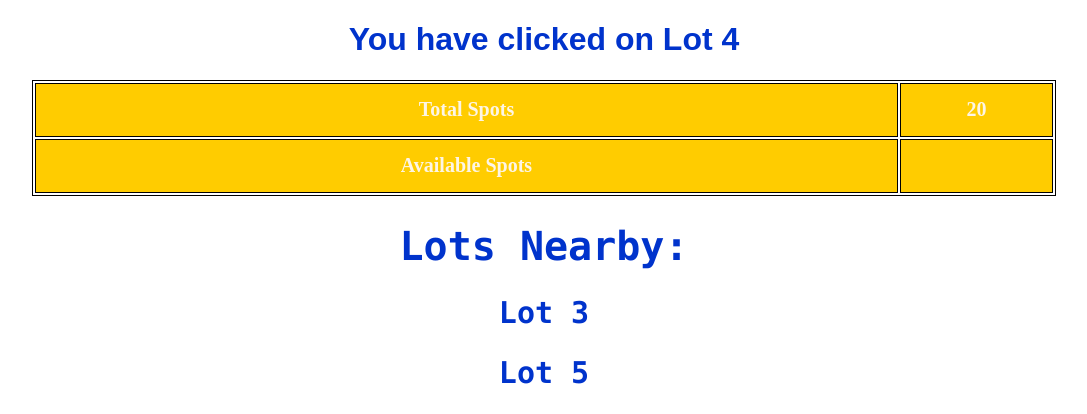
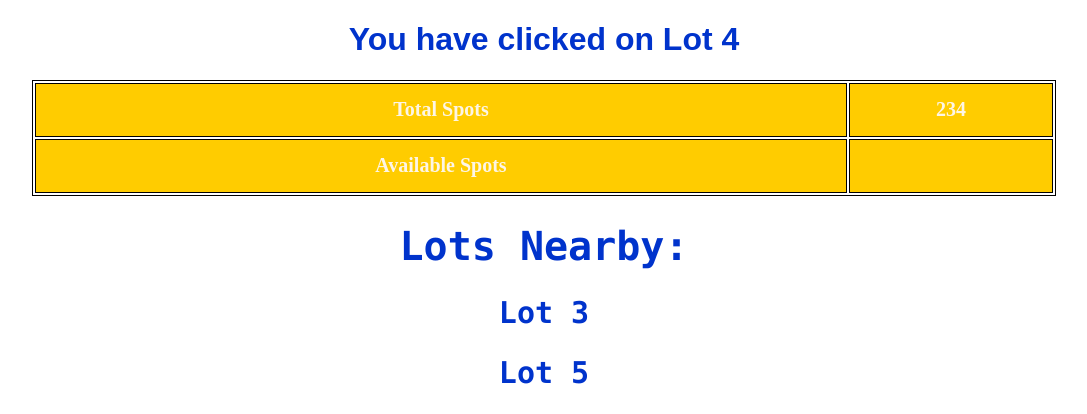
Before and after one commit to brito46/ParkTCNJ_repo, a Flask app: template templates/five.html in a window 1280 px wide. Shown: the top 414 px of the page, without its empty margins (104-1191 px from the left). Run offline with Flask 2, Linux system fonts and the light colour scheme; the template is opened without the code that fills it, so the values that code supplies are empty.

Commit message:
adjusting accurate amount of parking spaces available in lot 4

```diff
--- a/app.py
+++ b/app.py
@@ -73,9 +73,9 @@ def profile(counter):
             if row[0][0] != 0:
                 cursor.execute("update lot_four set spaces = 0")
                 cursor.commit()
-        elif val > 90:
-            if row[0][0] != 90:
-                cursor.execute("update lot_four set spaces = 90")
+        elif val > 234:
+            if row[0][0] != 234:
+                cursor.execute("update lot_four set spaces = 234")
                 cursor.commit()
         else:
             cursor.execute(f"update lot_four set spaces = {val}")
--- a/templates/five.html
+++ b/templates/five.html
@@ -17,7 +17,7 @@
         <table>
             <tr>
                 <th> Total Spots</th>
-                <th> 20 </th>
+                <th> 234 </th>
 
             </tr>
 
```
